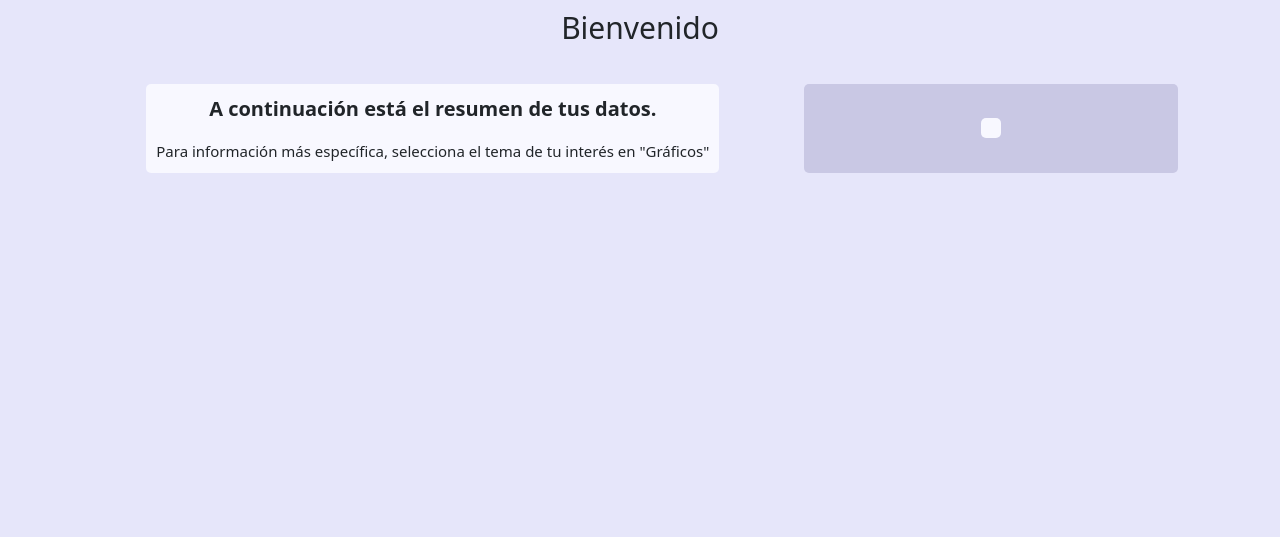
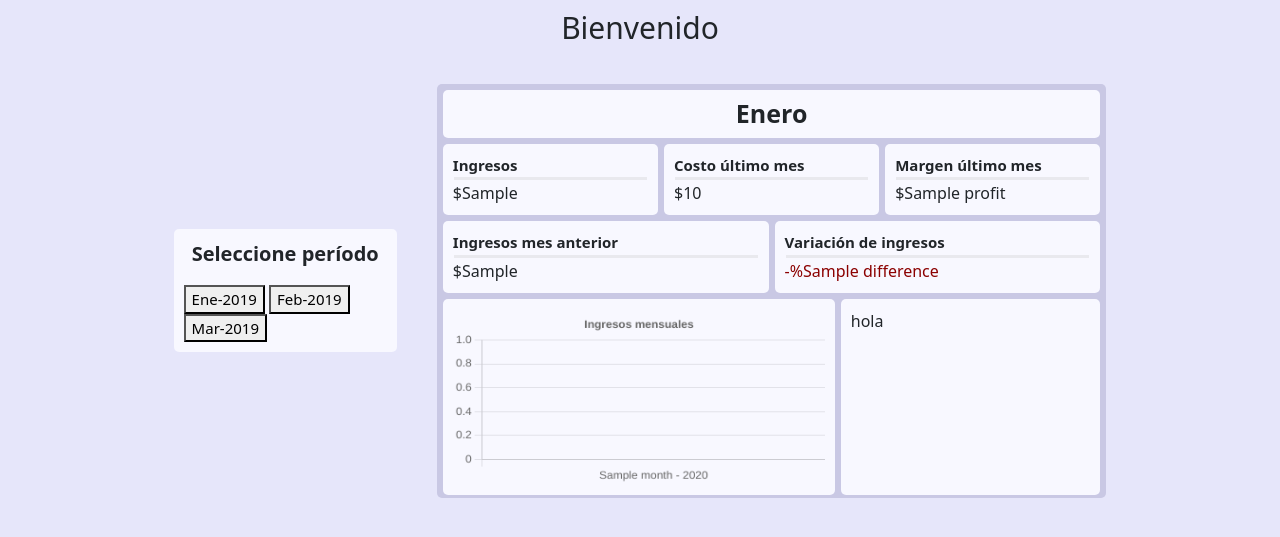
Before and after one commit to JessicaAGF/sales-dv, a Django app: template templates/main/home.html in a window 1280 px wide. Shown: the part 56-593 px from the top of the page. Run offline with Django 3.2, Linux system fonts and the light colour scheme; the template is opened without the code that fills it: most values are stand-ins (such as "Sample title", 1, 10 or a date in 2020); some libraries are stand-ins or nearby versions.

Commit message:
home organizado visualmente

```diff
--- a/static/dbstyle.css
+++ b/static/dbstyle.css
@@ -22,3 +22,21 @@
     border-radius: 10px;
     box-shadow: 5px 5px 4px #ccc1e6;
 }
+
+.whitebox{
+    background-color: ghostwhite;
+    padding: 10px;
+    border-radius: 5px;
+    margin: 3px;
+}
+
+.boldfont{
+    margin: 0px;
+    font-weight: bold;
+    font-size: 15px;
+}
+
+.solid{
+    border-top: 3px solid #bbb;
+    margin: 1px;
+}
--- a/templates/main/home.html
+++ b/templates/main/home.html
@@ -2,16 +2,94 @@
 {% block content %}
 <link href="../../static/dbstyle.css" rel="stylesheet" >
     <h1  id="title" align="center" style="padding: 10px; font-size: 30px;"> Bienvenido</h1>
-    <div style="display: flex; justify-content: center;">
-        <div class="content-container" style="flex-grow: 1; margin: 20px" >
+    <div style="display: flex; justify-content: center; width: 100%">
+        <div class="content-container" style="width: 20%; margin: 20px" >
             <div style="flex-direction: column;background-color: ghostwhite; padding: 10px; border-radius: 5px">
-                <p align="center" style="font-size: 20px; font-weight: bold"> A continuación está el resumen de tus datos.</p>
-                <p align="center" style="font-size: 15px; margin: 0px !important;">Para información más específica, selecciona el tema de tu interés en "Gráficos"</p>
+                <p align="center" style="font-size: 20px; font-weight: bold"> Seleccione período</p>
+                <button align="center" style="font-size: 15px; margin: 0px !important;">Ene-2019</button>
+                <button align="center" style="font-size: 15px; margin: 0px !important;">Feb-2019</button>
+                <button align="center" style="font-size: 15px; margin: 0px !important;">Mar-2019</button>
+
             </div>
         </div>
-        <div class="content-container" style="flex-grow: 4; margin: 20px; background-color: #c9c8e4; border-radius: 5px">
-            <div style="flex-direction: column;background-color: ghostwhite; padding: 10px; border-radius: 5px">
 
+        <div class="content-container" style="width: 60%; flex-direction:row !important; flex-wrap:wrap; margin: 20px; background-color: #c9c8e4; border-radius: 5px">
+            <div class="whitebox boldfont" align="center" style="width: 100%; margin: 6px; margin-bottom: 3px; font-size: 25px !important; padding: 5px !important;"> Enero</div>
+
+            <div class="d-flex justify-content-around" style="width: 100%; margin-left: 3px; margin-right: 3px">
+                <div class="whitebox" style="width: 100%">
+                    <p class="boldfont">Ingresos</p>
+                    <hr class="solid">
+                    <p style="margin: 0px;">${{last_month_income}}</p>
+                </div>
+
+                <div class="whitebox" style="width: 100%">
+                    <p class="boldfont">Costo último mes</p>
+                    <hr class="solid">
+                    <p style="margin: 0px;">${{cost_per_month}}</p>
+                </div>
+
+                <div class="whitebox" style="width: 100%">
+                    <p class="boldfont">Margen último mes</p>
+                    <hr class="solid">
+                    <p style="margin: 0px;">${{profit}}</p>
+                </div>
+        </div>
+            <div class="d-flex justify-content-around" style="width: 100%; margin-left: 3px; margin-right: 3px">
+            <div class="whitebox" style="width: 50%">
+                <p class="boldfont">Ingresos mes anterior</p>
+                <hr class="solid">
+                <p style="margin: 0px;">${{last_last_month_income}}</p>
+            </div>
+
+            <div class="whitebox" style="width: 50%">
+                <p class="boldfont">Variación de ingresos</p>
+                <hr class="solid">
+                <p style="margin: 0px; color: {% if pos_diff %} mediumseagreen">+%{% else %} darkred">-%{% endif %}{{difference}}</p>
+            </div>
+        </div>
+            <div class="d-flex justify-content-around" style="width: 100%; margin-left: 3px; margin-right: 3px">
+                <div style="width: 60% ">
+                    <canvas class="whitebox" id="myChart" width="300" height="150"></canvas>
+                    <script>
+                        const ctx = document.getElementById('myChart');
+                        var rgb= [];
+                        for(var i=0;i<{{ len2 }}; i++){
+                            let str = 'rgb('+ Math.floor(Math.random() * 256).toString() +', ' + Math.floor(Math.random() * 256).toString() +', '+ Math.floor(Math.random() * 256).toString() +')'
+                            rgb.push(str)
+                        }
+
+                        const data = {
+                          labels: [{% for p in income_month %} '{{ p.month}} - {{ p.year }}',{% endfor %}],
+                          datasets: [{
+                            data: [{% for p in income %} {{ p.income }}, {% endfor %}],
+                            backgroundColor: rgb,
+                            hoverOffset: 4
+                          }]};
+                        const config = {
+                          type: 'bar',
+                          data: data,
+                          options: {
+                              scales: {
+                                  y: {
+                                      beginAtZero: true
+                                  }
+                                  },
+                              plugins: {
+                                  title: {
+                                      display: true,
+                                      text: 'Ingresos mensuales'
+                                  },
+                                  legend:{
+                                  display: false
+                                  },
+                              },
+                          }
+                        };
+                        const myChart = new Chart(ctx,config);
+                    </script>
+                </div>
+                <div class="whitebox" style="width: 40% "> hola</div>
             </div>
         </div>
     </div>
--- a/templates/main/index.html
+++ b/templates/main/index.html
@@ -4,8 +4,8 @@
     <link href="../../static/dbstyle.css" rel="stylesheet" >
     <h1  id="title" style="padding: 10px; font-size: 30px"></h1>
     <div id="gc" class="gcontainer">
-        <canvas id="myChart" width="400" height="400"></canvas>
-        <canvas id="myChart2" width="400" height="400"></canvas>
+        <canvas id="myChart" width="600" height="400"></canvas>
+        <canvas id="myChart2" width="600" height="400"></canvas>
     <script language="JavaScript">
         const queryString = window.location.search;
         const urlParams = new URLSearchParams(queryString);
```
Also changed, not shown: visual_app/views.py (+28 -10 lines), templates/files/logo.png (added).
